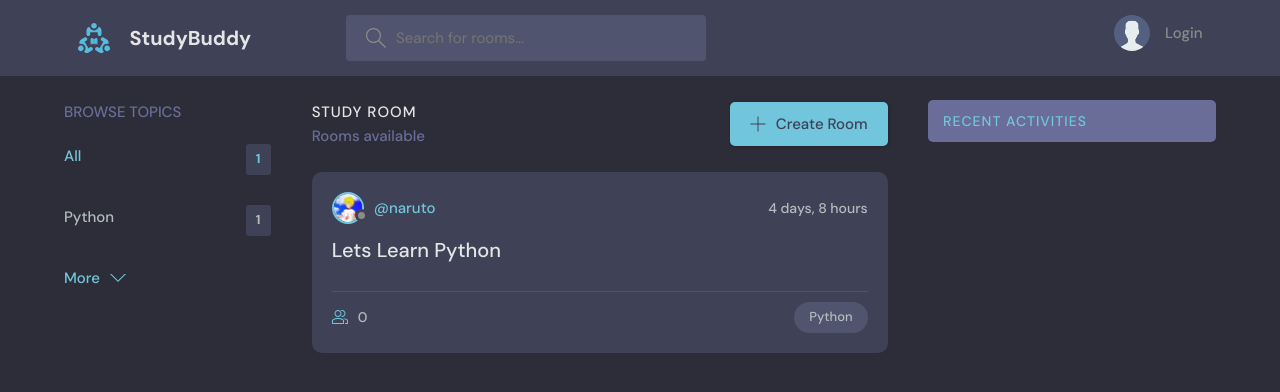
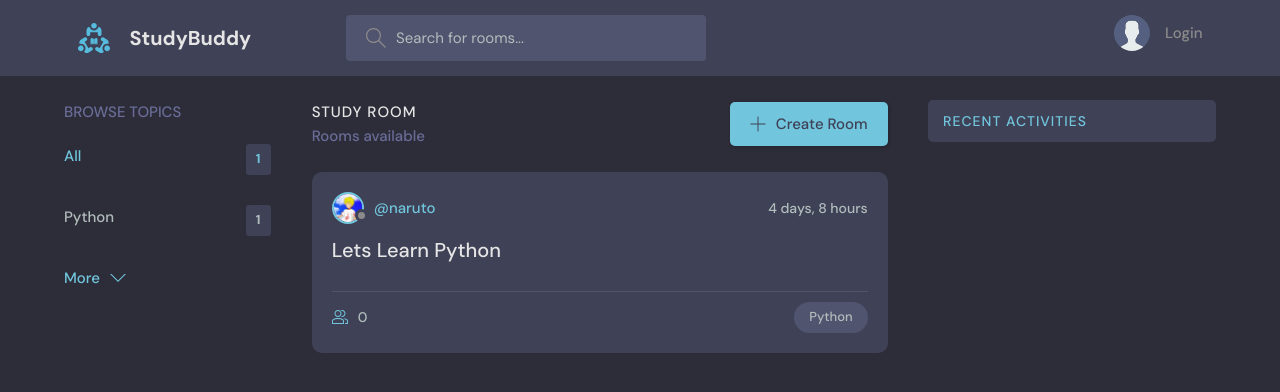
Before and after one commit to Ash-0803/DJANGO, a Django app: page / in a window 1280 px wide. Shown: the top 392 px of the page. Run offline with Django 4.2, Linux system fonts and the light colour scheme; data comes from the database, SQL or seed files in the repository; data that the repository does not hold is empty.

Commit message:
improved styles in input and dropdown

```diff
--- a/studybug/static/styles/style.css
+++ b/studybug/static/styles/style.css
@@ -213,7 +213,7 @@ a {
   position: absolute;
   top: 5rem;
   right: 0.5rem;
-  background: var(--color-dark-light);
+  background: var(--color-dark-medium);
   border-radius: 5px;
   box-shadow: 1px 1px 3px 1px rgba(0, 0, 0, 0.15);
   overflow: hidden;
@@ -314,9 +314,10 @@ a {
   background: transparent;
   border: none;
   outline: none;
-  color: var(--color-light);
 }
-
+.header__search input::placeholder {
+  color: var(--color-light-gray);
+}
 @media screen and (max-width: 800px) {
   .header__search input {
     width: 20rem;
@@ -737,7 +738,6 @@ a {
 }
 
 .activities__header h2 {
-  background-color: var(--color-dark-light);
   text-transform: uppercase;
   font-weight: 500;
   padding: 1rem 1.5rem;
```
